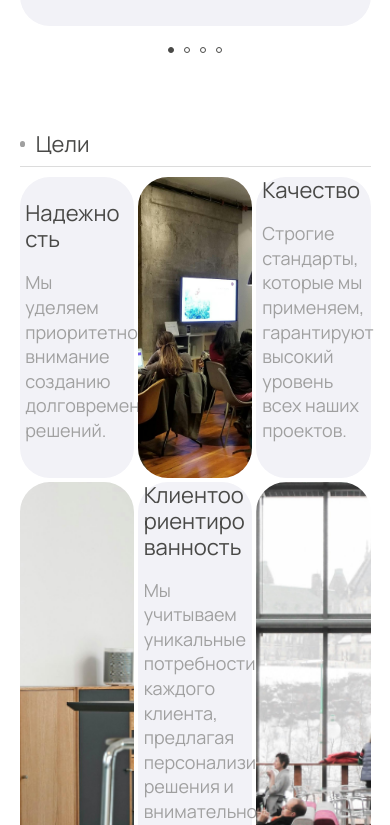
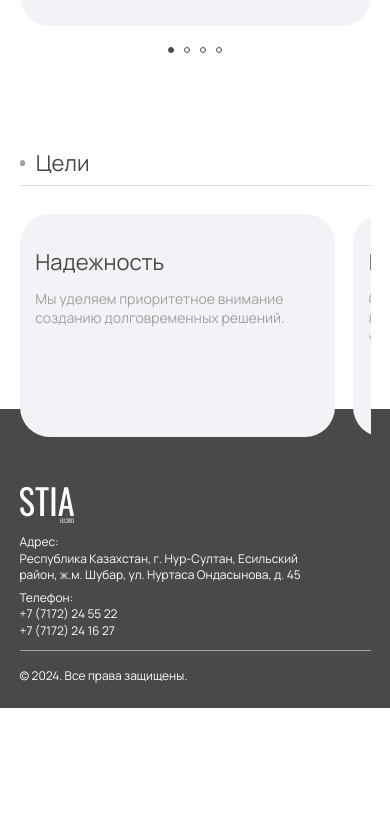
Before and after one commit to DonJuvn/STIA, a React (Create React App) app: page /about in a window 390 px wide. Shown: the part 2259-3084 px from the top of the page. After the commit the page ends 2967 px from the top, so only its background shows below. Built offline with nearby package versions, Linux system fonts and the light colour scheme.

Commit message:
goals2 adaptive

```diff
--- a/src/App.css
+++ b/src/App.css
@@ -847,10 +847,6 @@ nav .container {
    display: flex;
    flex-direction: row;
    flex-wrap: wrap;
-}
-.goals2 {
-   display: flex;
-   flex-direction: row;
    justify-content: space-between;
 }
 .goals2 .item {
@@ -882,3 +878,34 @@ nav .container {
    object-fit: cover;
    border-radius: 30px;
 }
+
+@media screen and (max-width: 768px) {
+   #goals2 {
+      padding-top: 10%;
+   }
+   .goals2 {
+      margin-top: 8%;
+      flex-wrap: nowrap;
+      gap: 5%;
+      overflow-x: auto;
+      scrollbar-width: none;
+   }
+   .goals2 .item {
+      width: 90%;
+      height: 170px;
+      flex-shrink: 0;
+      align-items: start;
+      padding-top: 10%;
+      margin-bottom: 1%;
+   }
+   .goals2 .item h1 {
+      overflow-wrap: break-word;
+   }
+   .goals2 .item p {
+      font-size: 14px;
+      line-height: 19.12px;
+   }
+   .goals2 .img {
+      display: none;
+   }
+}
```
